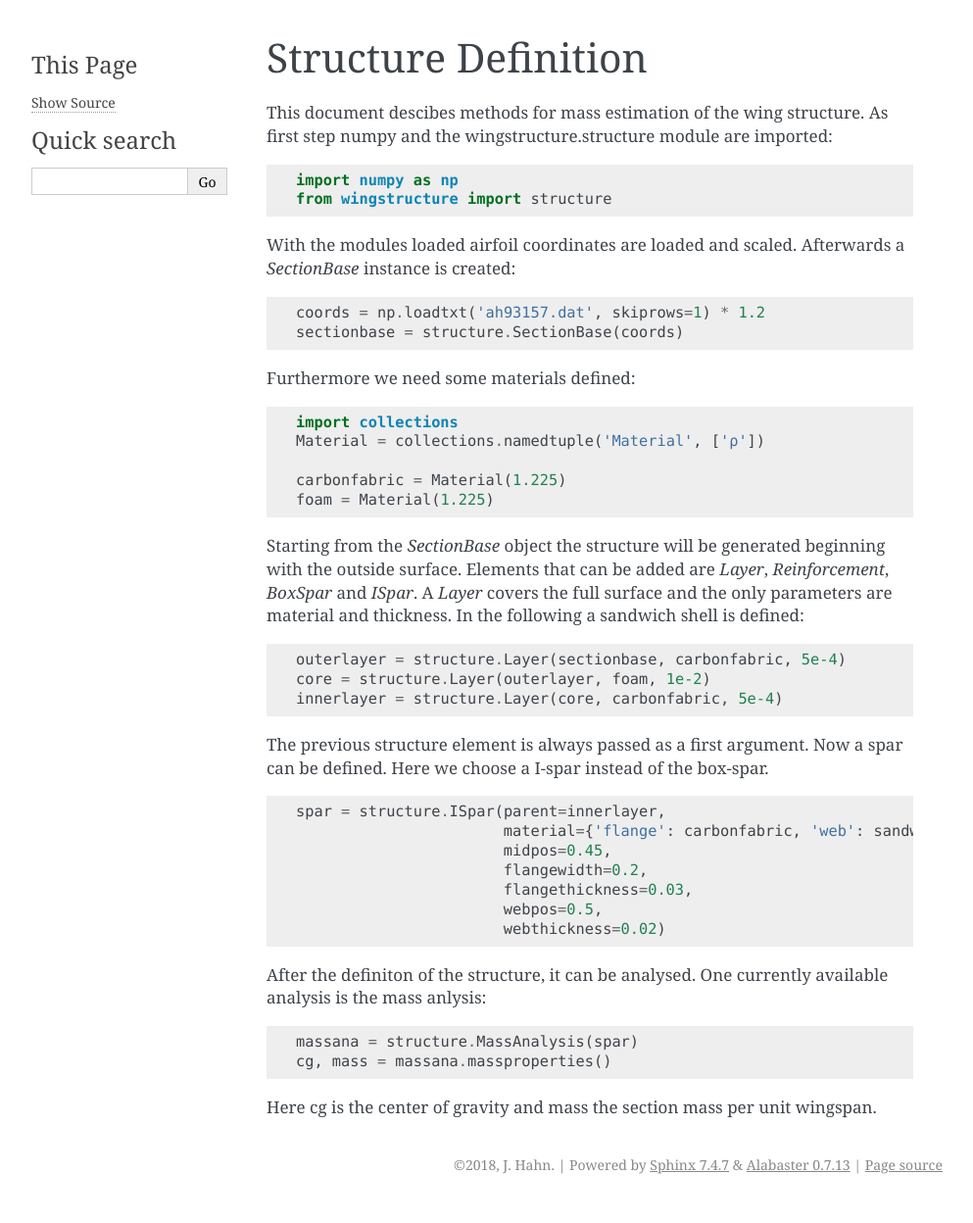
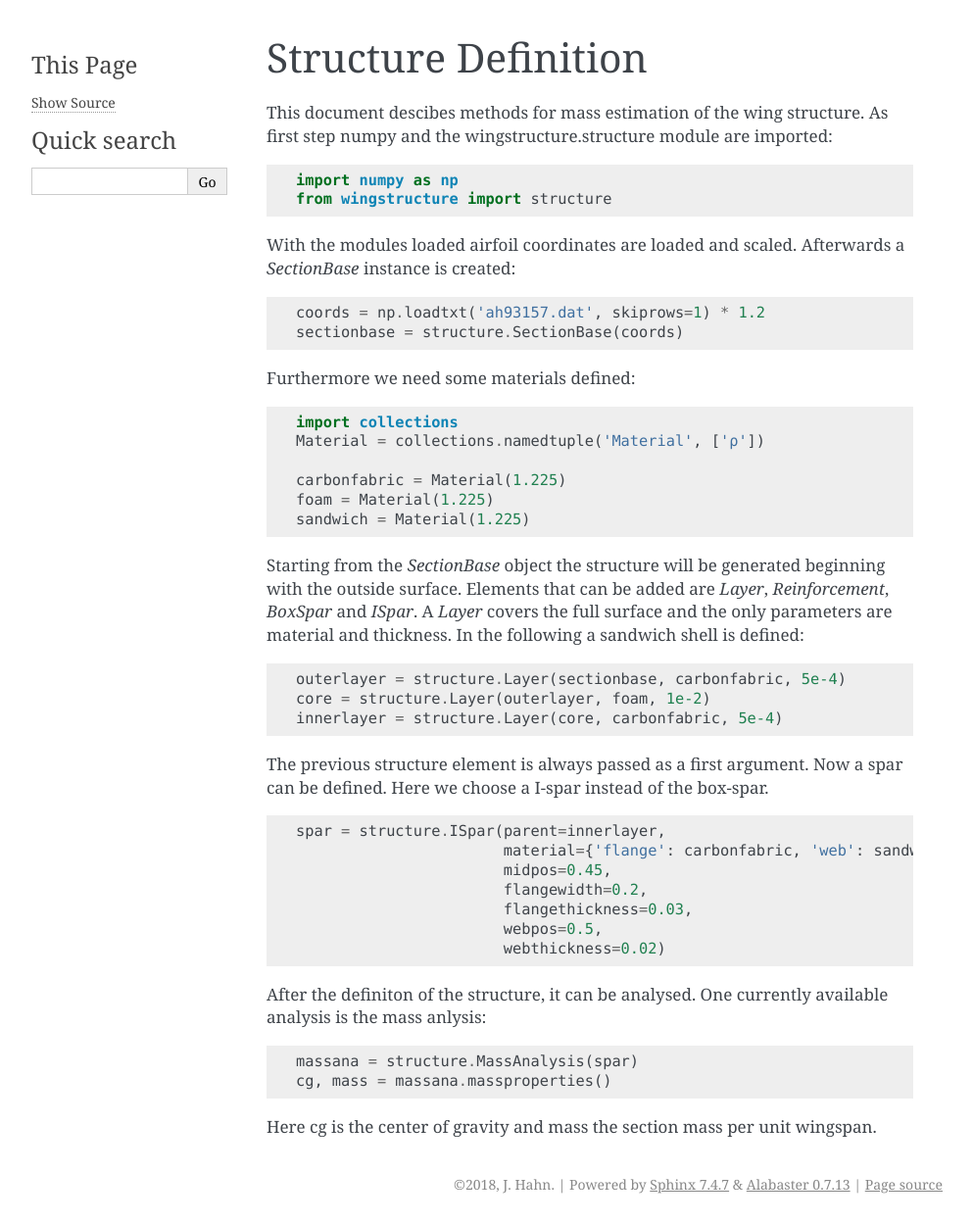
Before and after one commit to akafliegdarmstadt/wingstructure, a Sphinx documentation site: the page built from docs/usage/structure.rst, in a window 1280 px wide. Shown: the whole page at 98% size, without its empty margins (148-1141 px from the left). Built offline with Sphinx 7.4.7, drawn with Linux system fonts in a browser that asks for light colours.

Commit message:
next error removed from docs

```diff
--- a/docs/usage/structure.rst
+++ b/docs/usage/structure.rst
@@ -26,6 +26,7 @@ Furthermore we need some materials defined:
 
    carbonfabric = Material(1.225)
    foam = Material(1.225)
+   sandwich = Material(1.225)
 
 Starting from the *SectionBase* object the structure will be generated beginning with the outside surface. Elements that can be
 added are *Layer*, *Reinforcement*, *BoxSpar* and *ISpar*. A *Layer* covers the full surface and the only parameters
```
